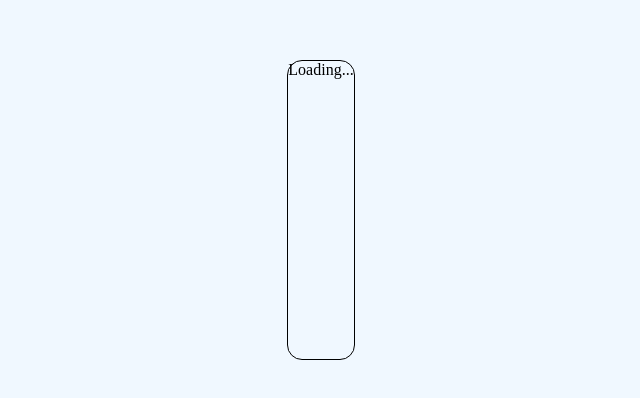
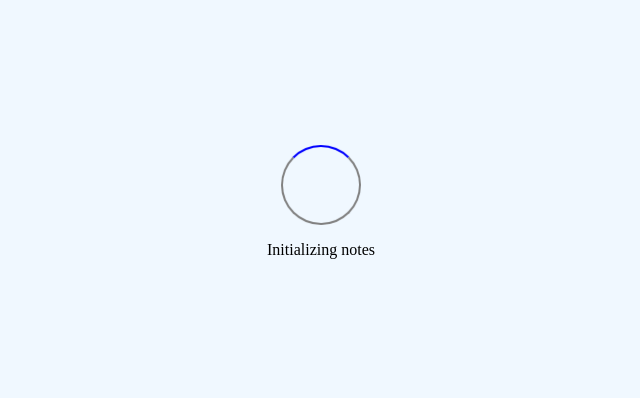
Before and after one commit to MaorBemdoo/Notes-App, a React (Vite) app: page / in a window 1280 px wide. Shown: the part 190-588 px from the top of the page, without its empty margins (319-959 px from the left). Built offline with nearby package versions, Linux system fonts and the light colour scheme.

Commit message:
Finished working on spinner and styled it

```diff
--- a/src/App.jsx
+++ b/src/App.jsx
@@ -58,15 +58,15 @@ function App() {
   }
 
   return (
-      loading ?
+      // loading ?
         <Loading notes={notes}/>
-        :
-        <>
-          <AddComp addIcon={addIcon} isClicked={isClicked} onClickEvent={() => {
-            isClicked(!clicked)
-          }} clicked={clicked} onSubmitEvent={onSubmitEvent} onChangeEvent={onChangeEvent} content={content} setContent={setContent}/>
-          <NoteDivCompilation notes={notes} deleteNote={deleteNote} propDrilledSubmitHandler={propDrilledSubmitHandler}/>
-        </>
+        // :
+        // <>
+        //   <AddComp addIcon={addIcon} isClicked={isClicked} onClickEvent={() => {
+        //     isClicked(!clicked)
+        //   }} clicked={clicked} onSubmitEvent={onSubmitEvent} onChangeEvent={onChangeEvent} content={content} setContent={setContent}/>
+        //   <NoteDivCompilation notes={notes} deleteNote={deleteNote} propDrilledSubmitHandler={propDrilledSubmitHandler}/>
+        // </>
   )
 }
 
--- a/src/components/Loading.jsx
+++ b/src/components/Loading.jsx
@@ -2,8 +2,13 @@
 import '../styles/loading.css'
 import React from "react";
 
-const Loading = (notes) => {
-    return <div id='loading'>Loading...</div>;
+const Loading = ({notes}) => {
+    return (
+        <div id='loading'>
+            <div id='spinner'></div>
+            <p>{notes.length == 0 ? "Initializing notes" : "Fetching notes"}</p>
+        </div>
+    )
 };
 
 export default Loading;
--- a/src/styles/loading.css
+++ b/src/styles/loading.css
@@ -2,4 +2,25 @@
 #loading{
     display: grid;
     place-self: center;
+    place-items: center;
+    border: none;
+    height: auto;
+    width: auto;
 }
+
+#spinner{
+    width: 80px;
+    height: 80px;
+    border-left: 2px solid gray;
+    border-right: 2px solid gray;
+    border-bottom: 2px solid gray;
+    border-top: 2px solid blue;
+    border-radius: 50%;
+    animation: spinnerAnim 500ms infinite forwards;
+}
+
+@keyframes spinnerAnim {
+    to{
+        transform: rotate(1turn);
+    }
+}
```
